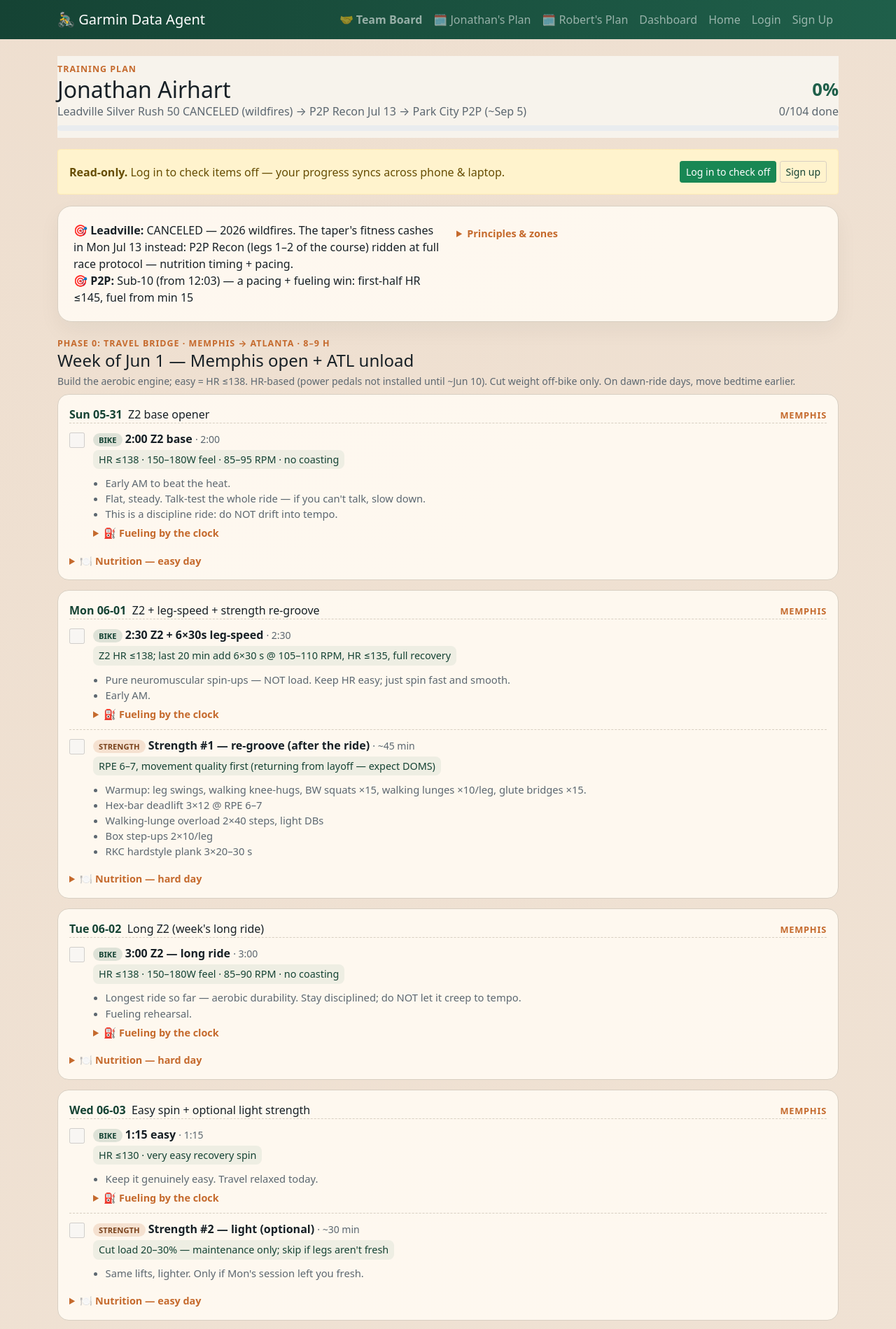
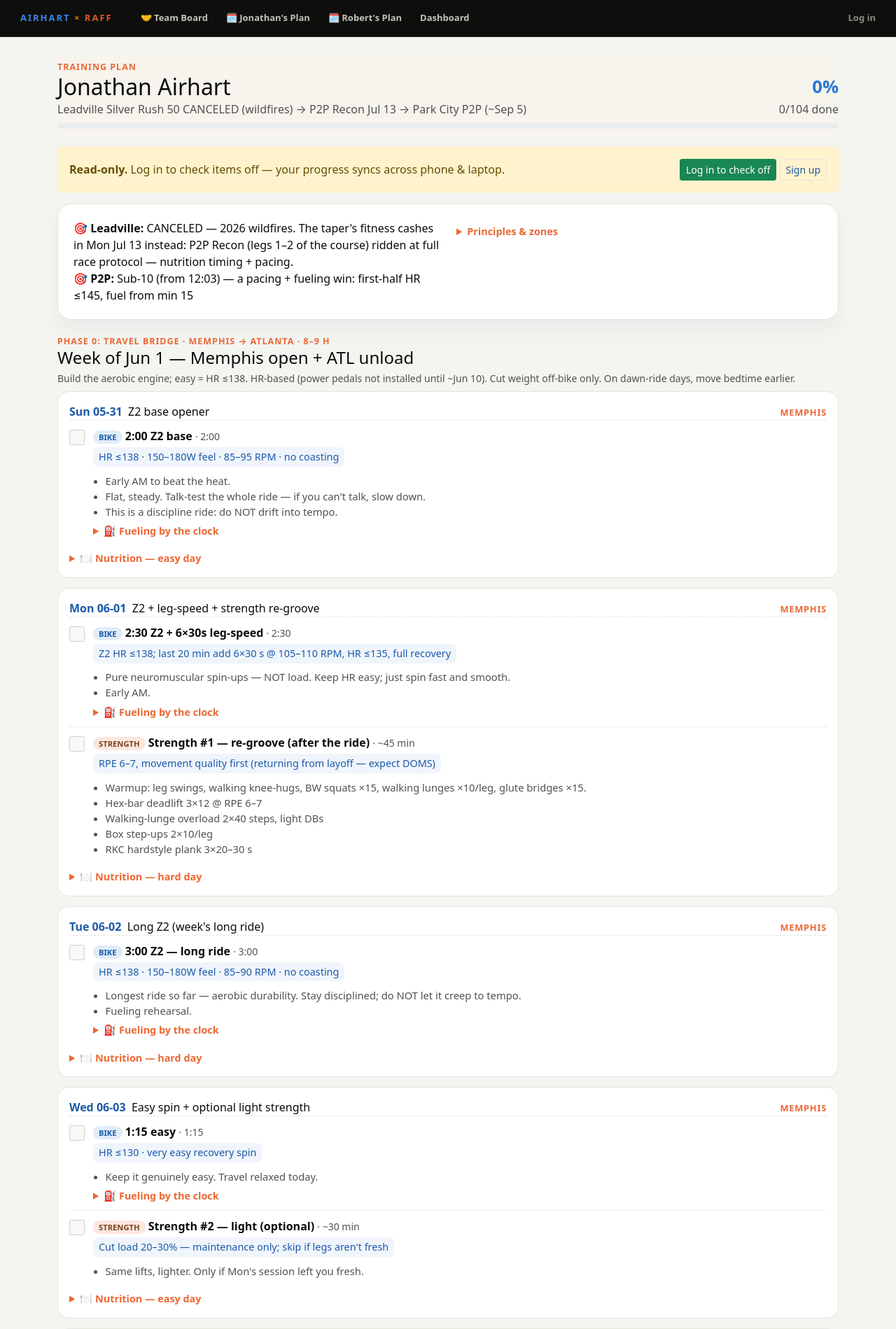
Before and after one commit to teamairhart/garmin-data-agent, a Flask app: page /plan in a window 1280 px wide. Shown: the top 1899 px of the page at 70% size. Run offline with Flask 3, Linux system fonts and the light colour scheme.

Commit message:
Unify theme: legacy pages match the board (palette + sticky dark nav)
base.html tokens -> board palette (blue/orange/gold on #f4f4f1, white
cards); green Bootstrap navbar replaced with the board's sticky dark
AIRHART x RAFF bar on every page; plan.html green tints -> blue.

Co-Authored-By: Claude Fable 5 <noreply@anthropic.com>
Claude-Session: https://claude.ai/code/session_01TWLuHUj66iSvZbFagicX52

```diff
--- a/templates/base.html
+++ b/templates/base.html
@@ -7,19 +7,19 @@
     <link href="https://cdn.jsdelivr.net/npm/bootstrap@5.1.3/dist/css/bootstrap.min.css" rel="stylesheet">
     <style>
         :root {
-            --ink: #172026;
-            --muted: #5c6770;
-            --surface: #f4efe6;
-            --surface-2: #fffaf2;
-            --line: #d8cfc2;
-            --brand: #1f5f4a;
-            --brand-dark: #154334;
-            --accent: #c56a2d;
+            --ink: #0b0b0b;
+            --muted: #52514e;
+            --surface: #f4f4f1;
+            --surface-2: #ffffff;
+            --line: #e6e4dc;
+            --brand: #2a78d6;      /* board blue (Jonathan) */
+            --brand-dark: #1c5aa8;
+            --accent: #eb6834;     /* board orange (Robert) */
+            --gold: #c98500;
+            --nav-bg: #0e0e0d;
         }
         body {
-            background:
-                radial-gradient(circle at top left, rgba(197, 106, 45, 0.12), transparent 30%),
-                linear-gradient(180deg, var(--surface) 0%, #f7f4ee 100%);
+            background: var(--surface);
             color: var(--ink);
         }
         .upload-area {
@@ -29,19 +29,19 @@
             text-align: center;
             margin: 20px 0;
             transition: all 0.3s ease;
-            background: rgba(255, 250, 242, 0.9);
+            background: var(--surface-2);
         }
         .upload-area:hover {
-            background-color: #fffdf8;
+            background-color: var(--surface-2);
             border-color: var(--brand-dark);
         }
         .metric-card {
-            background: linear-gradient(135deg, #1f5f4a 0%, #2f7f60 100%);
+            background: linear-gradient(135deg, #2a78d6 0%, #1c5aa8 100%);
             color: white;
             border-radius: 18px;
             padding: 20px;
             margin: 10px 0;
-            box-shadow: 0 12px 28px rgba(31, 95, 74, 0.18);
+            box-shadow: 0 12px 28px rgba(42, 120, 214, 0.18);
         }
         .query-box {
             background-color: var(--surface-2);
@@ -51,7 +51,7 @@
             border: 1px solid var(--line);
         }
         .panel-card {
-            background: rgba(255, 250, 242, 0.92);
+            background: var(--surface-2);
             border: 1px solid var(--line);
             border-radius: 20px;
             padding: 22px;
@@ -72,7 +72,7 @@
             padding: 24px;
             border-radius: 24px;
             border: 1px solid var(--line);
-            background: rgba(255, 250, 242, 0.9);
+            background: var(--surface-2);
         }
         .hero-meta {
             display: flex;
@@ -86,11 +86,11 @@
             padding: 7px 12px;
             font-size: 0.85rem;
             font-weight: 600;
-            background: rgba(31, 95, 74, 0.12);
+            background: rgba(42, 120, 214, 0.12);
             color: var(--brand-dark);
         }
         .hero-badge.secondary {
-            background: rgba(197, 106, 45, 0.12);
+            background: rgba(235, 104, 52, 0.12);
             color: #7a431d;
         }
         .stat-row {
@@ -107,7 +107,7 @@
         .stat-grid div {
             padding: 12px;
             border-radius: 14px;
-            background: rgba(31, 95, 74, 0.06);
+            background: rgba(42, 120, 214, 0.06);
         }
         .stat-grid strong {
             display: block;
@@ -157,27 +157,28 @@
                 flex-direction: column;
             }
         }
+
+        .topnav{position:sticky;top:0;z-index:1000;background:var(--nav-bg);border-bottom:1px solid #2c2c29;
+                display:flex;align-items:center;gap:4px;padding:10px 18px;flex-wrap:wrap}
+        .topnav .brand{font-weight:800;letter-spacing:2px;font-size:13px;margin-right:14px;text-decoration:none}
+        .topnav .brand .j{color:#3987e5} .topnav .brand .x{color:var(--gold)} .topnav .brand .r{color:#d95926}
+        .topnav a{color:#c3c2b7;text-decoration:none;font-size:13px;font-weight:700;padding:6px 11px;border-radius:8px}
+        .topnav a:hover{background:#262623;color:#fff}
+        .topnav a.out{margin-left:auto;color:#8a897f}
     </style>
 </head>
 <body>
-    <nav class="navbar navbar-expand-lg navbar-dark bg-primary">
-        <div class="container">
-            <a class="navbar-brand" href="{{ url_for('index') }}">🚴‍♂️ Garmin Data Agent</a>
-            <div class="navbar-nav ms-auto">
-                <a class="nav-link fw-bold" href="/board">🤝 Team Board</a>
-                <a class="nav-link" href="{{ url_for('plan') }}">🗓️ Jonathan's Plan</a>
-                <a class="nav-link" href="/plan/robert">🗓️ Robert's Plan</a>
-                <a class="nav-link" href="{{ url_for('dashboard') }}">Dashboard</a>
-                <a class="nav-link" href="{{ url_for('index') }}">Home</a>
-                {% if session.user_id %}
-                    <span class="navbar-text me-3">Welcome, {{ session.user_name }}!</span>
-                    <a class="nav-link" href="{{ url_for('auth.logout') }}">Logout</a>
-                {% else %}
-                    <a class="nav-link" href="{{ url_for('auth.login') }}">Login</a>
-                    <a class="nav-link" href="{{ url_for('auth.signup') }}">Sign Up</a>
-                {% endif %}
-            </div>
-        </div>
+    <nav class="topnav">
+        <a class="brand" href="/board"><span class="j">AIRHART</span> <span class="x">×</span> <span class="r">RAFF</span></a>
+        <a href="/board">🤝 Team Board</a>
+        <a href="{{ url_for('plan') }}">🗓 Jonathan's Plan</a>
+        <a href="/plan/robert">🗓 Robert's Plan</a>
+        <a href="{{ url_for('dashboard') }}">Dashboard</a>
+        {% if session.user_id %}
+            <a class="out" href="{{ url_for('auth.logout') }}">Log out</a>
+        {% else %}
+            <a class="out" href="{{ url_for('auth.login') }}">Log in</a>
+        {% endif %}
     </nav>
 
     <div class="container mt-4">
--- a/templates/plan.html
+++ b/templates/plan.html
@@ -3,8 +3,8 @@
 
 {% block content %}
 <style>
-  .plan-day { border:1px solid var(--line); border-radius:16px; background:rgba(255,250,242,.92); padding:16px; margin-bottom:14px; }
-  .plan-day.today { border:2px solid var(--brand); box-shadow:0 8px 22px rgba(31,95,74,.15); }
+  .plan-day { border:1px solid var(--line); border-radius:16px; background:#ffffff; padding:16px; margin-bottom:14px; }
+  .plan-day.today { border:2px solid var(--brand); box-shadow:0 8px 22px rgba(42,120,214,.15); }
   .plan-day.done { opacity:.72; }
   .day-head { display:flex; justify-content:space-between; align-items:baseline; gap:10px; flex-wrap:wrap; }
   .day-date { font-weight:700; color:var(--brand-dark); }
@@ -15,14 +15,14 @@
   .sess .body { flex:1; }
   .sess .title { font-weight:600; }
   .sess.checked .title { text-decoration:line-through; color:var(--muted); }
-  .sess .targets { font-size:.9rem; color:var(--brand-dark); background:rgba(31,95,74,.07); border-radius:8px; padding:3px 8px; display:inline-block; margin:4px 0; }
+  .sess .targets { font-size:.9rem; color:var(--brand-dark); background:rgba(42,120,214,.07); border-radius:8px; padding:3px 8px; display:inline-block; margin:4px 0; }
   .sess ul { margin:.3rem 0 0; padding-left:1.1rem; font-size:.92rem; color:var(--muted); }
   details { margin-top:6px; font-size:.9rem; }
   details summary { cursor:pointer; color:var(--accent); font-weight:600; }
   .fuel-row { display:flex; gap:10px; padding:2px 0; }
   .fuel-at { font-weight:700; min-width:46px; color:var(--brand-dark); }
   .type-pill { font-size:.7rem; border-radius:999px; padding:2px 8px; font-weight:700; text-transform:uppercase; }
-  .type-bike{background:rgba(31,95,74,.14);color:var(--brand-dark);} .type-strength{background:rgba(197,106,45,.16);color:#7a431d;} .type-rest{background:#e7e2d8;color:var(--muted);}
+  .type-bike{background:rgba(42,120,214,.14);color:var(--brand-dark);} .type-strength{background:rgba(235,104,52,.16);color:#7a431d;} .type-rest{background:#e7e2d8;color:var(--muted);}
   .nutri { font-size:.9rem; }
   .nutri .macros span { display:inline-block; margin-right:12px; font-weight:600; }
   .progress-wrap { position:sticky; top:0; z-index:10; background:rgba(247,244,238,.96); padding:10px 0; }
```
